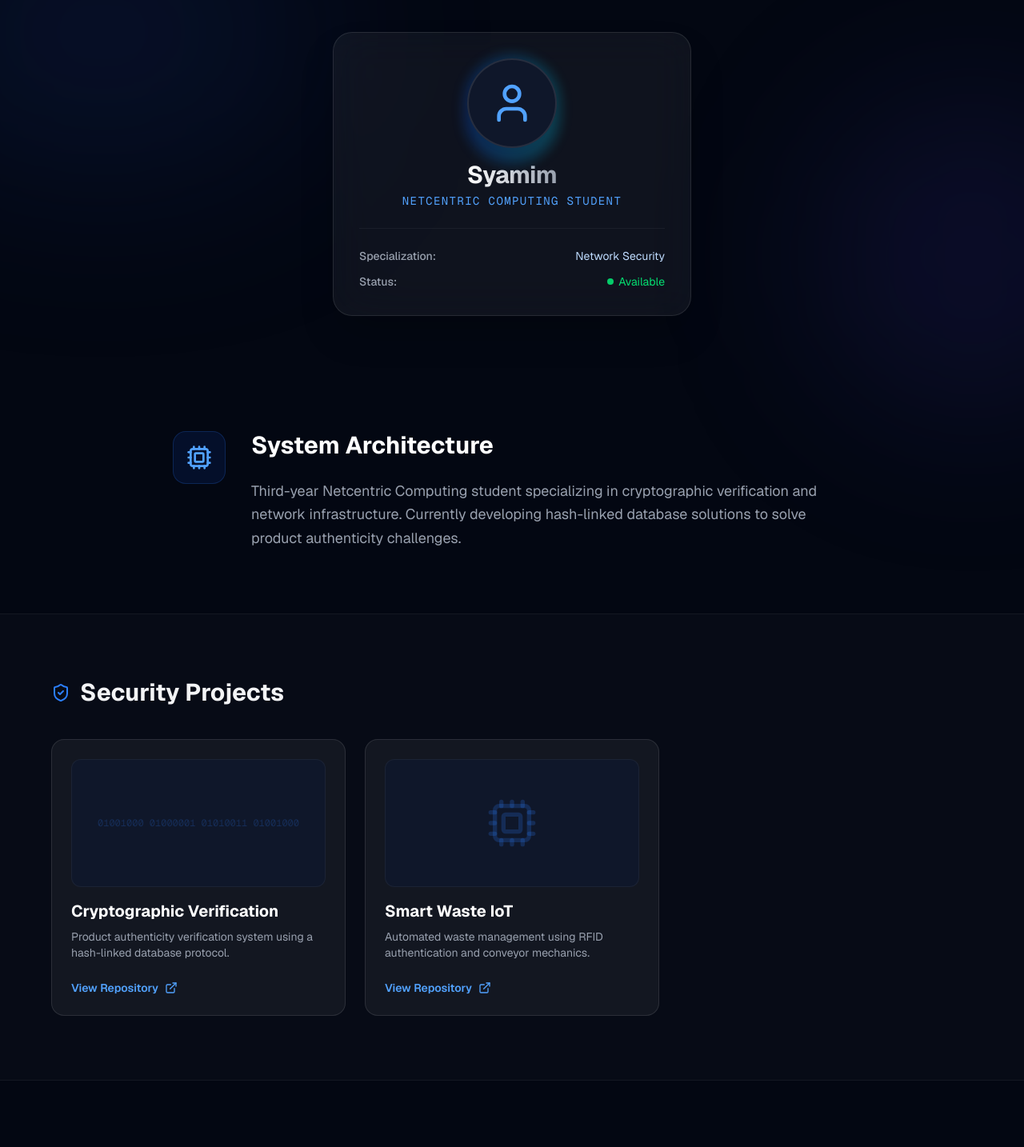
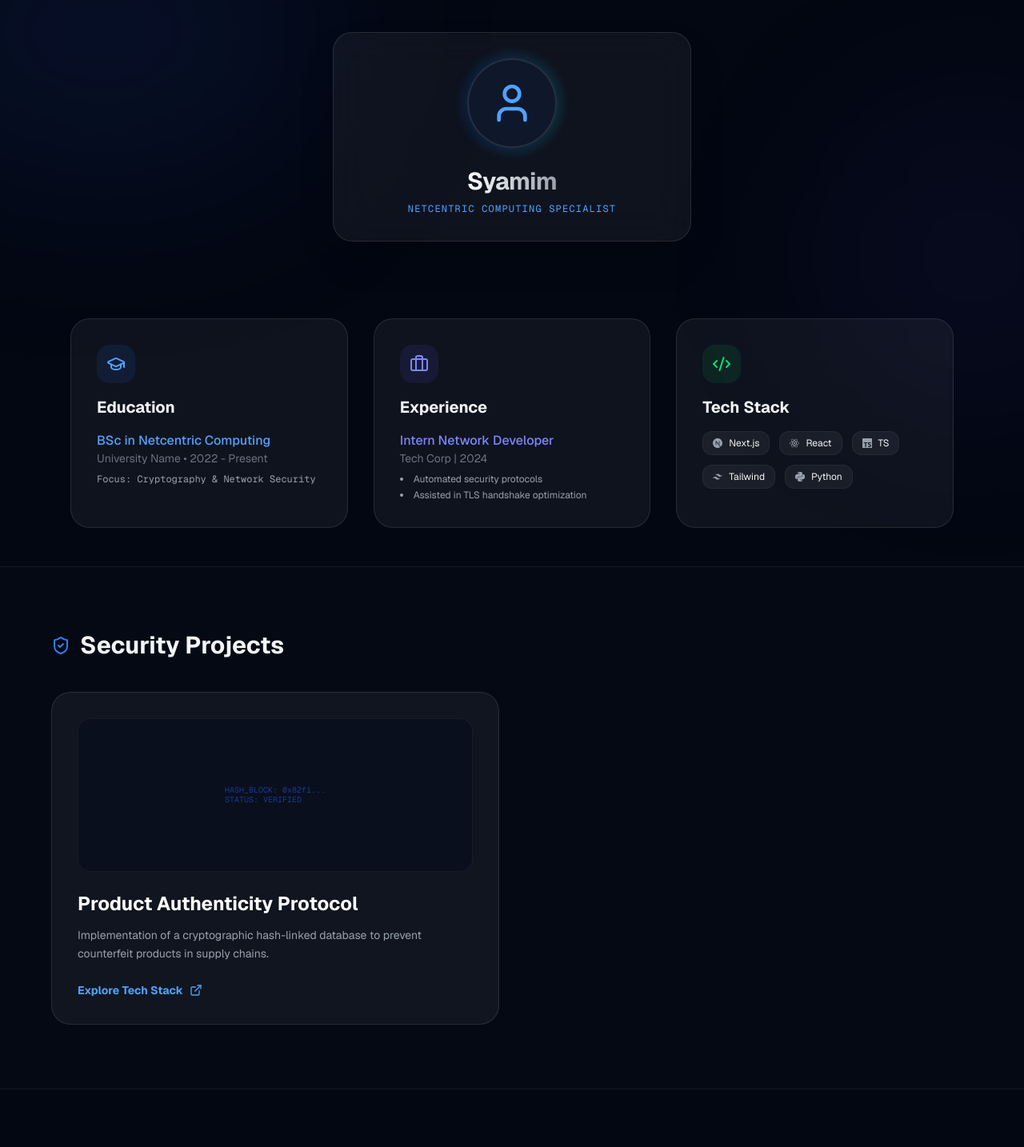
Before and after one commit to sya-rgb/myPortfolio, a Next.js app: page / in a window 1280 px wide. Shown: the part 40-1474 px from the top of the page at 80% size. Built offline with nearby package versions, Linux system fonts and the light colour scheme.

Commit message:
another one

```diff
--- a/app/page.tsx
+++ b/app/page.tsx
@@ -1,110 +1,128 @@
 import React from 'react';
-import { Mail, ExternalLink, Award, BookOpen, Briefcase, User, Cpu, ShieldCheck } from 'lucide-react';
-import { SiGithub} from "react-icons/si";
+import { Mail, ExternalLink, Award, BookOpen, Briefcase, User, Cpu, ShieldCheck, GraduationCap, Code2 } from 'lucide-react';
+import { SiGithub, SiNextdotjs, SiTailwindcss, SiTypescript, SiPython, SiReact } from "react-icons/si";
 
 export default function Portfolio() {
   return (
     <div className="min-h-screen bg-[#030712] text-gray-100 font-sans selection:bg-blue-500/30">
-      {/* --- FUTURISTIC BACKGROUND ELEMENTS --- */}
+      {/* --- BACKGROUND BLOBS --- */}
       <div className="fixed inset-0 overflow-hidden pointer-events-none">
         <div className="absolute -top-[10%] -left-[10%] w-[40%] h-[40%] rounded-full bg-blue-900/20 blur-[120px]" />
-        <div className="absolute top-[20%] -right-[10%] w-[30%] h-[50%] rounded-full bg-indigo-900/20 blur-[100px]" />
+        <div className="absolute top-[20%] -right-[10%] w-[30%] h-[50%] rounded-full bg-indigo-900/10 blur-[100px]" />
       </div>
 
-      {/* --- HERO / STUDENT CARD SECTION --- */}
-      <section className="relative pt-20 pb-16 px-4 flex justify-center">
-        <div className="max-w-md w-full bg-white/5 backdrop-blur-xl border border-white/10 rounded-3xl shadow-2xl overflow-hidden text-white transition-all hover:border-blue-500/50">
+      {/* --- HERO SECTION --- */}
+      <section className="relative pt-20 pb-12 px-4 flex justify-center">
+        <div className="max-w-md w-full bg-white/5 backdrop-blur-xl border border-white/10 rounded-3xl shadow-2xl overflow-hidden text-white group hover:border-blue-500/40 transition-colors duration-500">
           <div className="p-8 flex flex-col items-center text-center">
-            <div className="relative group">
-               <div className="absolute -inset-1 bg-gradient-to-r from-blue-600 to-cyan-400 rounded-full blur opacity-25 group-hover:opacity-75 transition duration-1000"></div>
-               <div className="relative w-28 h-28 bg-[#0f172a] rounded-full mb-4 border-2 border-white/10 flex items-center justify-center overflow-hidden">
-                 <User size={56} className="text-blue-400" />
+            <div className="relative mb-6">
+               <div className="absolute -inset-1 bg-gradient-to-r from-blue-600 to-cyan-400 rounded-full blur opacity-20 group-hover:opacity-60 transition duration-1000"></div>
+               <div className="relative w-28 h-28 bg-[#0f172a] rounded-full border-2 border-white/10 flex items-center justify-center overflow-hidden">
+                 <User size={56} className="text-blue-400 group-hover:scale-110 transition-transform duration-500" />
                </div>
             </div>
-            <h1 className="text-3xl font-bold tracking-tight bg-clip-text text-transparent bg-gradient-to-r from-white to-gray-400">
-              Syamim
-            </h1>
-            <p className="text-blue-400 font-mono text-sm mt-1 mb-6 tracking-widest">NETCENTRIC COMPUTING STUDENT</p>
-
-            <div className="w-full space-y-3 pt-6 border-t border-white/5 text-sm">
-              <div className="flex justify-between items-center">
-                <span className="font-medium text-gray-400">Specialization:</span>
-                <span className="text-blue-200">Network Security</span>
-              </div>
-              <div className="flex justify-between items-center">
-                <span className="font-medium text-gray-400">Status:</span>
-                <span className="flex items-center gap-1.5 text-green-400">
-                  <span className="w-2 h-2 bg-green-400 rounded-full animate-pulse" /> Available
-                </span>
-              </div>
-            </div>
+            <h1 className="text-3xl font-bold tracking-tight bg-clip-text text-transparent bg-gradient-to-r from-white to-gray-400">Syamim</h1>
+            <p className="text-blue-400 font-mono text-xs mt-2 tracking-widest uppercase">Netcentric Computing Specialist</p>
           </div>
         </div>
       </section>
 
-      {/* --- SECTION 1: ABOUT ME --- */}
-      <section id="about" className="relative py-20 px-6 max-w-4xl mx-auto">
-        <div className="flex flex-col md:flex-row gap-8 items-start">
-            <div className="bg-blue-600/10 p-4 rounded-2xl border border-blue-500/20">
-                <Cpu className="text-blue-400" size={32} />
+      {/* --- NEW SECTION: ACADEMIC & WORK JOURNEY --- */}
+      <section className="relative py-12 px-6 max-w-6xl mx-auto">
+        <div className="grid grid-cols-1 lg:grid-cols-3 gap-8">
+
+          {/* Education Card */}
+          <div className="group relative bg-white/5 border border-white/10 p-8 rounded-3xl transition-all duration-300 hover:bg-white/[0.08] hover:-translate-y-2 hover:shadow-[0_0_30px_-10px_rgba(59,130,246,0.3)]">
+            <div className="mb-4 p-3 w-fit rounded-2xl bg-blue-500/10 text-blue-400 group-hover:bg-blue-500 group-hover:text-white transition-colors">
+              <GraduationCap size={24} />
             </div>
-            <div>
-                <h2 className="text-3xl font-bold mb-6 text-white">System Architecture</h2>
-                <p className="text-lg text-gray-400 leading-relaxed">
-                  Third-year Netcentric Computing student specializing in cryptographic verification and network infrastructure.
-                  Currently developing hash-linked database solutions to solve product authenticity challenges.
-                </p>
+            <h3 className="text-xl font-bold mb-4">Education</h3>
+            <div className="space-y-4">
+              <div>
+                <p className="text-blue-400 font-medium">BSc in Netcentric Computing</p>
+                <p className="text-sm text-gray-500">University Name • 2022 - Present</p>
+                <p className="text-xs mt-2 text-gray-400 font-mono">Focus: Cryptography & Network Security</p>
+              </div>
             </div>
+          </div>
+
+          {/* Work Experience Card */}
+          <div className="group relative bg-white/5 border border-white/10 p-8 rounded-3xl transition-all duration-300 hover:bg-white/[0.08] hover:-translate-y-2 hover:shadow-[0_0_30px_-10px_rgba(99,102,241,0.3)]">
+            <div className="mb-4 p-3 w-fit rounded-2xl bg-indigo-500/10 text-indigo-400 group-hover:bg-indigo-500 group-hover:text-white transition-colors">
+              <Briefcase size={24} />
+            </div>
+            <h3 className="text-xl font-bold mb-4">Experience</h3>
+            <div className="space-y-4">
+              <div>
+                <p className="text-indigo-400 font-medium">Intern Network Developer</p>
+                <p className="text-sm text-gray-500">Tech Corp | 2024</p>
+                <ul className="text-xs mt-2 text-gray-400 space-y-1 list-disc list-inside">
+                  <li>Automated security protocols</li>
+                  <li>Assisted in TLS handshake optimization</li>
+                </ul>
+              </div>
+            </div>
+          </div>
+
+          {/* Skills Card */}
+          <div className="group relative bg-white/5 border border-white/10 p-8 rounded-3xl transition-all duration-300 hover:bg-white/[0.08] hover:-translate-y-2 hover:shadow-[0_0_30px_-10px_rgba(34,197,94,0.3)]">
+            <div className="mb-4 p-3 w-fit rounded-2xl bg-green-500/10 text-green-400 group-hover:bg-green-500 group-hover:text-white transition-colors">
+              <Code2 size={24} />
+            </div>
+            <h3 className="text-xl font-bold mb-4">Tech Stack</h3>
+            <div className="flex flex-wrap gap-3">
+              {[
+                { icon: <SiNextdotjs />, name: "Next.js" },
+                { icon: <SiReact />, name: "React" },
+                { icon: <SiTypescript />, name: "TS" },
+                { icon: <SiTailwindcss />, name: "Tailwind" },
+                { icon: <SiPython />, name: "Python" }
+              ].map((skill) => (
+                <div key={skill.name} className="flex items-center gap-2 px-3 py-1.5 bg-white/5 rounded-xl border border-white/5 text-xs hover:border-green-500/50 transition-colors">
+                  <span className="text-gray-400">{skill.icon}</span>
+                  {skill.name}
+                </div>
+              ))}
+            </div>
+          </div>
+
         </div>
       </section>
 
-      {/* --- SECTION 2: ACADEMIC PROJECTS (More Responsive Grid) --- */}
-      <section className="relative py-20 bg-white/[0.02] px-6 border-y border-white/5">
+      {/* --- PROJECTS SECTION --- */}
+      <section className="relative py-20 bg-white/[0.01] px-6 border-y border-white/5">
         <div className="max-w-6xl mx-auto">
           <h2 className="text-3xl font-bold mb-10 flex items-center gap-3">
             <ShieldCheck className="text-blue-500" /> Security Projects
           </h2>
-          <div className="grid grid-cols-1 md:grid-cols-2 lg:grid-cols-3 gap-6">
-            {/* Project 1 */}
-            <div className="group bg-white/5 border border-white/10 rounded-2xl p-6 transition-all hover:bg-white/10 hover:-translate-y-2">
-              <div className="h-40 bg-[#0f172a] rounded-xl mb-4 flex items-center justify-center border border-white/5 overflow-hidden">
-                <div className="text-blue-500/20 font-mono text-xs p-4">
-                  01001000 01000001 01010011 01001000
-                </div>
+          <div className="grid grid-cols-1 md:grid-cols-2 gap-8">
+            {/* Cryptography Project */}
+            <div className="group bg-white/5 border border-white/10 rounded-3xl p-8 transition-all duration-500 hover:bg-white/10 hover:border-blue-500/30 overflow-hidden">
+              <div className="relative h-48 bg-[#0a0f1d] rounded-2xl mb-6 border border-white/5 flex items-center justify-center">
+                <div className="absolute inset-0 bg-blue-500/5 opacity-0 group-hover:opacity-100 transition-opacity" />
+                <p className="font-mono text-[10px] text-blue-900 leading-tight">
+                  HASH_BLOCK: 0x82f1...<br/>STATUS: VERIFIED
+                </p>
               </div>
-              <h4 className="font-bold text-xl mb-2 text-white">Cryptographic Verification</h4>
-              <p className="text-gray-400 text-sm mb-6">Product authenticity verification system using a hash-linked database protocol.</p>
-              <button className="flex items-center gap-2 text-blue-400 text-sm font-semibold group-hover:text-blue-300">
-                View Repository <ExternalLink size={16} />
-              </button>
-            </div>
-
-            {/* Project 2 (Example) */}
-            <div className="group bg-white/5 border border-white/10 rounded-2xl p-6 transition-all hover:bg-white/10 hover:-translate-y-2">
-              <div className="h-40 bg-[#0f172a] rounded-xl mb-4 flex items-center justify-center border border-white/5">
-                <Cpu className="text-blue-500/20" size={64} />
-              </div>
-              <h4 className="font-bold text-xl mb-2 text-white">Smart Waste IoT</h4>
-              <p className="text-gray-400 text-sm mb-6">Automated waste management using RFID authentication and conveyor mechanics.</p>
-              <button className="flex items-center gap-2 text-blue-400 text-sm font-semibold group-hover:text-blue-300">
-                View Repository <ExternalLink size={16} />
+              <h4 className="font-bold text-2xl mb-3 text-white">Product Authenticity Protocol</h4>
+              <p className="text-gray-400 text-sm mb-6 leading-relaxed">
+                Implementation of a cryptographic hash-linked database to prevent counterfeit products in supply chains.
+              </p>
+              <button className="flex items-center gap-2 text-blue-400 text-sm font-bold group-hover:translate-x-2 transition-transform">
+                Explore Tech Stack <ExternalLink size={16} />
               </button>
             </div>
           </div>
         </div>
       </section>
 
-      {/* --- FOOTER: CONTACT INFO --- */}
+      {/* --- FOOTER --- */}
       <footer className="relative py-20 px-6 text-center">
-        <h2 className="text-4xl font-bold mb-4 bg-clip-text text-transparent bg-gradient-to-b from-white to-gray-500">
-            Let's Connect
-        </h2>
-        <p className="text-gray-500 mb-10 max-w-md mx-auto">Available for networking and security-focused collaborations.</p>
         <div className="flex justify-center gap-4">
-          <a href="mailto:your-email@example.com" className="p-4 bg-white/5 rounded-2xl border border-white/10 hover:border-blue-500/50 transition-all hover:bg-blue-500/10">
+          <a href="#" className="p-4 bg-white/5 rounded-2xl border border-white/10 hover:border-blue-500/50 transition-all hover:-translate-y-1">
             <Mail className="text-blue-400" />
           </a>
-          <a href="#" className="p-4 bg-white/5 rounded-2xl border border-white/10 hover:border-blue-500/50 transition-all hover:bg-blue-500/10">
+          <a href="#" className="p-4 bg-white/5 rounded-2xl border border-white/10 hover:border-blue-500/50 transition-all hover:-translate-y-1">
             <SiGithub size={24} className="text-white" />
           </a>
         </div>
```
